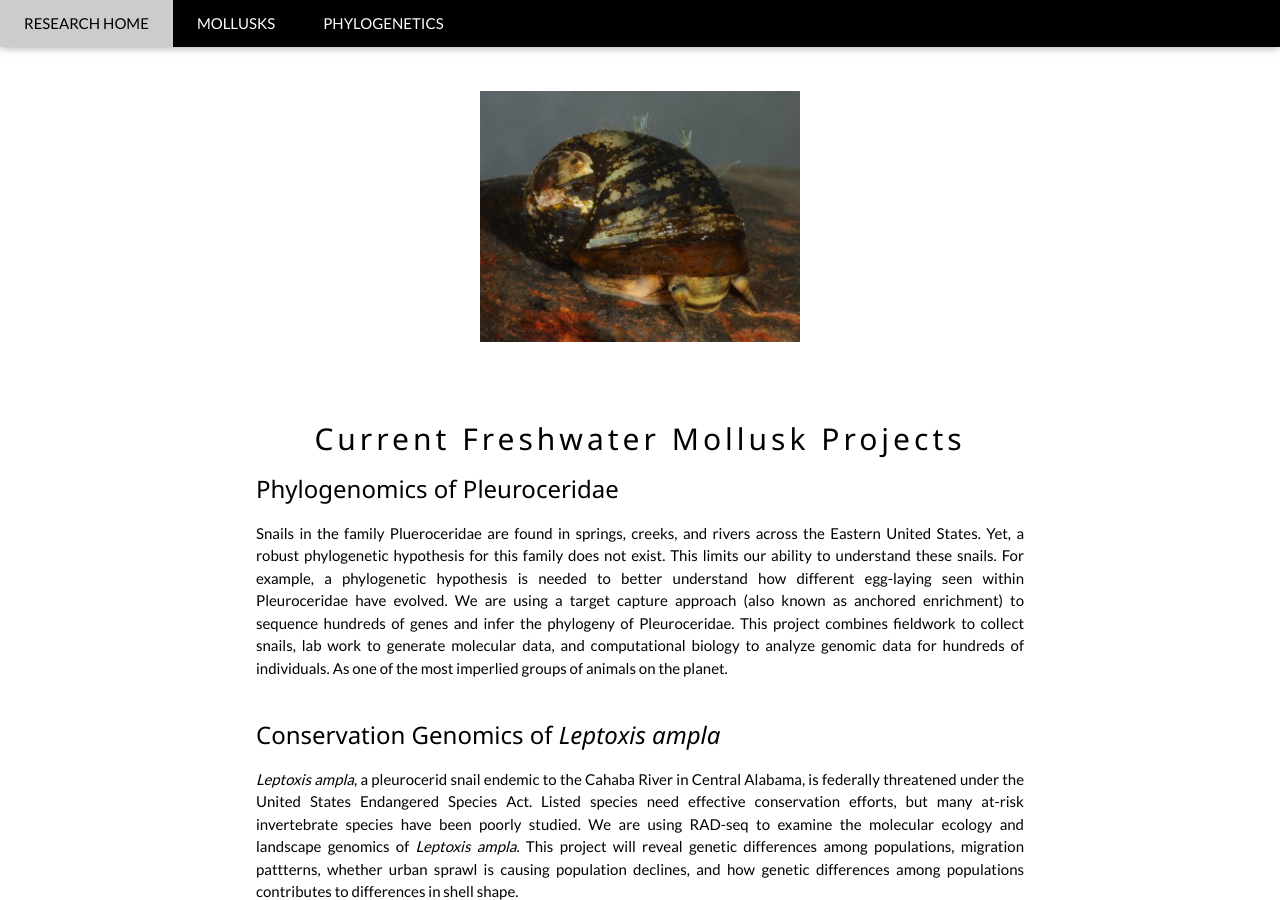
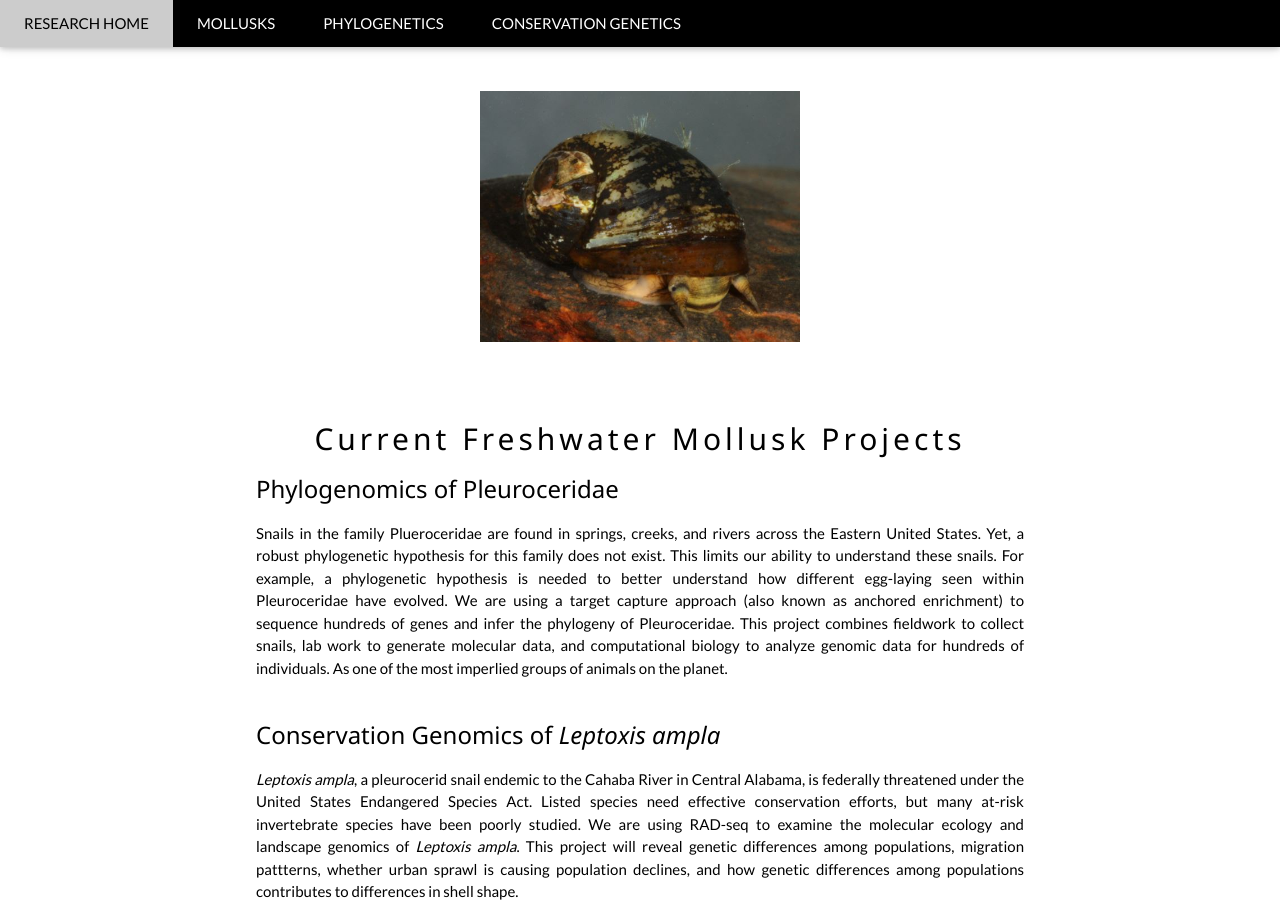
Before and after one commit to NathanWhelan/nathanwhelan.github.io, a Jekyll site: the page projects/mollusks.html, which Jekyll copies as it is, in a window 1280 px wide and 900 px high. Built offline with Jekyll 4.4.1, drawn with Linux system fonts in a browser that asks for light colours.

Commit message:
Update mollusks.html

```diff
--- a/projects/mollusks.html
+++ b/projects/mollusks.html
@@ -18,6 +18,7 @@ body {font-family: "Lato", sans-serif}
     <a href="http://nathanwhelan.com" class="w3-bar-item w3-button w3-padding-large">RESEARCH HOME</a>
     <a href="/projects/mollusks.html" class="w3-bar-item w3-button w3-padding-large w3-hide-small">MOLLUSKS</a>
     <a href="/projects/phylogenetics.html" class="w3-bar-item w3-button w3-padding-large w3-hide-small">PHYLOGENETICS</a>
+    <a href="/projects/conservationGenetics.html" class="w3-bar-item w3-button w3-padding-large w3-hide-small">CONSERVATION GENETICS</a>
     <div class="w3-dropdown-hover w3-hide-small">
      </div>
     </div>
```
